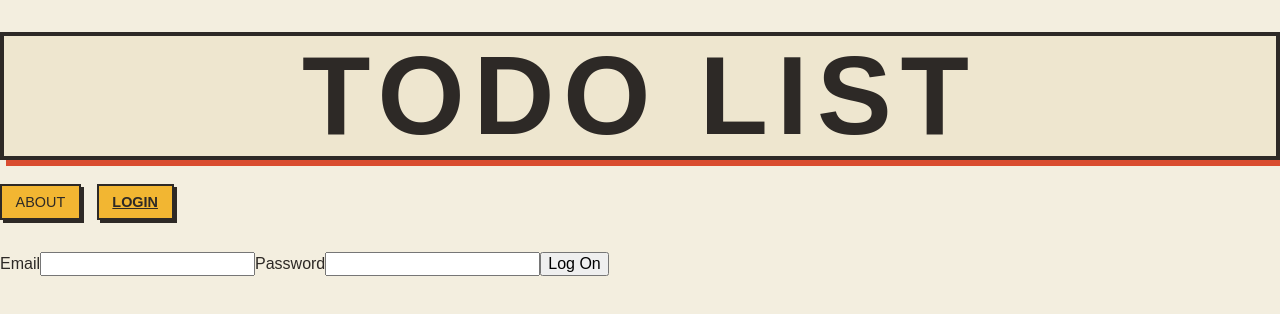
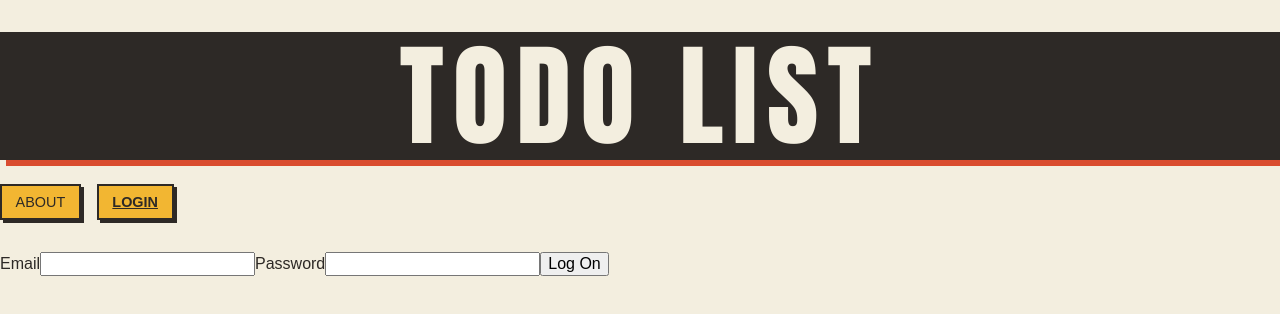
Before and after one commit to liyah2/todo-list, a React (Vite) app: page /login in a window 1280 px wide. Shown: the top 314 px of the page. Built offline with nearby package versions, Linux system fonts and the light colour scheme.

Commit message:
todo classname updates

```diff
--- a/src/App.css
+++ b/src/App.css
@@ -14,7 +14,7 @@
 
 .title-box {
   border: 4px solid #2d2926;
-  background: #eee6cf;
+  background: #2d2926;
   padding: 0.6rem 1rem;
   text-align: center;
   box-shadow: 6px 6px 0 #d94c2f;
@@ -22,9 +22,10 @@
 
 .app-title {
   margin: 0;
-  color: #2d2926;
+  color: #f3eedf;
+  font-family: "Anton", sans-serif;
   font-size: clamp(3rem, 11vw, 7rem);
-  font-weight: 900;
+  font-weight: 400;
   line-height: 0.9;
   letter-spacing: 0.08em;
   text-transform: uppercase;
--- a/src/features/Todos/TodoList/TodoList.jsx
+++ b/src/features/Todos/TodoList/TodoList.jsx
@@ -43,9 +43,9 @@
   };
 
   return filteredTodoList.todos.length === 0 ? (
-    <p>{getEmptyMessage()}</p>
+    <p className="empty-state">{getEmptyMessage()}</p>
   ) : (
-    <ul>
+    <ul className="todo-list">
       {filteredTodoList.todos.map((todo) => (
         <TodoListItem
           key={todo.id}
--- a/src/features/Todos/TodoList/TodoListItem.jsx
+++ b/src/features/Todos/TodoList/TodoListItem.jsx
@@ -29,8 +29,8 @@
   };
 
   return (
-    <li>
-      <form onSubmit={handleUpdate}>
+    <li className={todo.isCompleted ? "todo-item completed" : "todo-item"}>
+      <form className="todo-item-form" onSubmit={handleUpdate}>
         {isEditing ? (
           <>
             <TextInputWithLabel
@@ -62,7 +62,9 @@
               />
             </label>
 
-            <span onClick={() => setIsEditing(true)}>{todo.title}</span>
+            <span className="todo-title" onClick={() => setIsEditing(true)}>
+              {todo.title}
+            </span>
           </>
         )}
       </form>
--- a/src/index.css
+++ b/src/index.css
@@ -1,3 +1,5 @@
+@import url("https://fonts.googleapis.com/css2?family=Anton&display=swap");
+
 * {
   box-sizing: border-box;
 }
--- a/src/pages/TodosPage.jsx
+++ b/src/pages/TodosPage.jsx
@@ -256,7 +256,7 @@
   }
 
   return (
-    <div>
+    <main className="todo-board">
       {error && (
         <div>
           <p>{error}</p>
@@ -300,6 +300,7 @@
         </div>
       )}
       {isTodoListLoading && todoList.length === 0 && <p>Loading todos...</p>}
+      <h2 className="section-title">Today&apos;s Tasks</h2>
 
       <SortBy
         sortBy={sortBy}
@@ -338,6 +339,6 @@
         dataVersion={dataVersion}
         statusFilter={statusFilter}
       />
-    </div>
+    </main>
   );
 }
```
